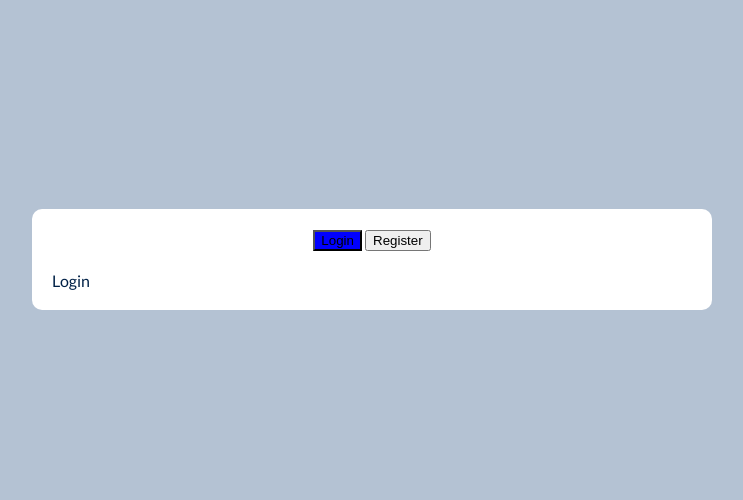
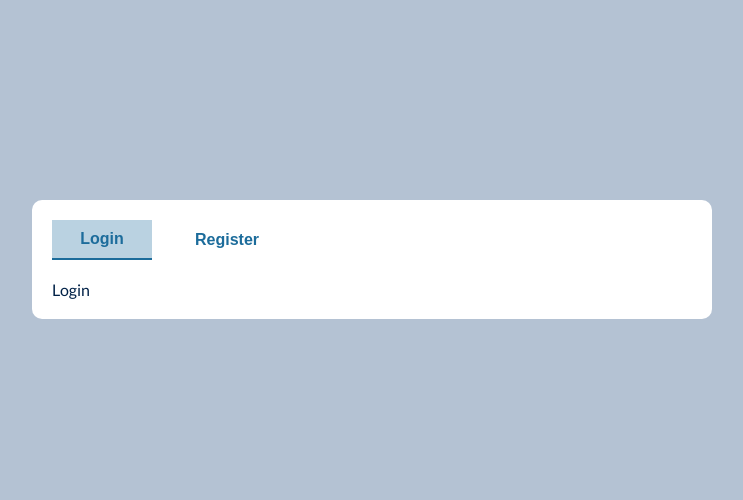
Before and after one commit to Craig-Codes/Book-Board_Travel, a PHP site: the page made by Book&Board_extended/pages/login.php in a window 1280 px wide. Shown: the part 145-645 px from the top of the page, without its empty margins (268-1011 px from the left). Run offline with PHP 8.4, Linux system fonts and the light colour scheme.

Commit message:
Add tabs

```diff
--- a/Book&Board_extended/css/login.css
+++ b/Book&Board_extended/css/login.css
@@ -11,17 +11,17 @@
   padding: 20px; /* Padding inside the card */
 }
 
-input[type="submit"] {
+.tab-links {
   background-color: white;
-  border: 2px solid rgb(95, 182, 191);
-  color: rgb(95, 182, 191);
+  border: none;
+  color: rgb(28, 108, 155);
   cursor: pointer;
   padding: 10px;
-  border-radius: 10px;
   transition: 0.25s ease-in-out;
   font-weight: bold;
   width: 100px;
   align-self: center;
+  font-size: 1rem;
 }
 
 #login-buttons {
@@ -31,18 +31,19 @@ input[type="submit"] {
   justify-content: center;
 }
 
-input[type="submit"]:hover {
-  background-color: rgba(95, 182, 191, 0.3);
+.tab-links:hover {
+  background-color: rgba(28, 108, 155, 0.3);
 }
 
-#login-or-register {
+.tabs {
   display: flex;
   flex-direction: row;
   gap: 25px;
   align-items: center;
-  justify-content: center;
+  justify-content: flex-start;
 }
 
 .active {
-  background-color: blue;
+  background-color: rgba(28, 108, 155, 0.3);
+  border-bottom: 2px solid rgb(28, 108, 155);
 }
```
